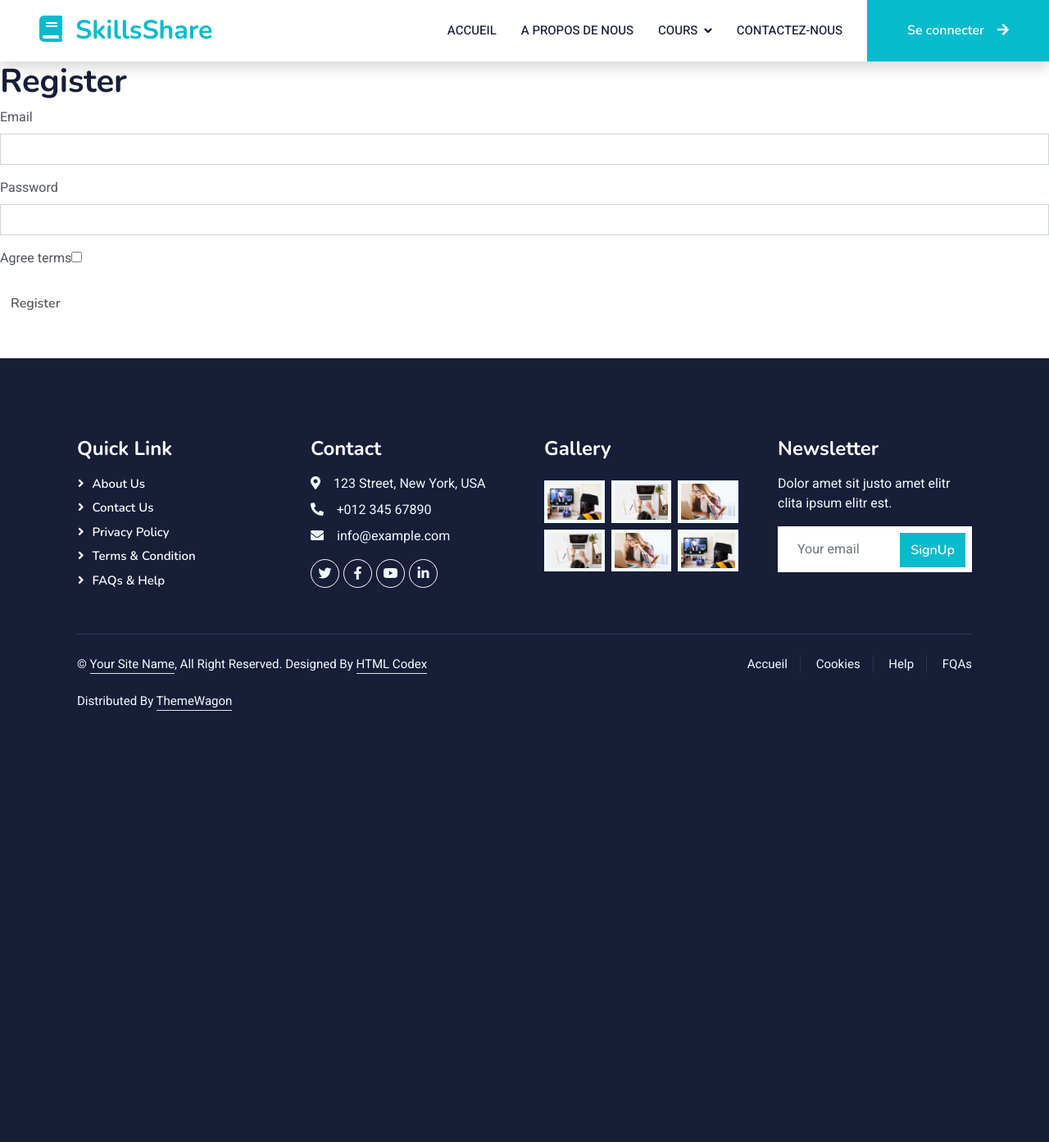
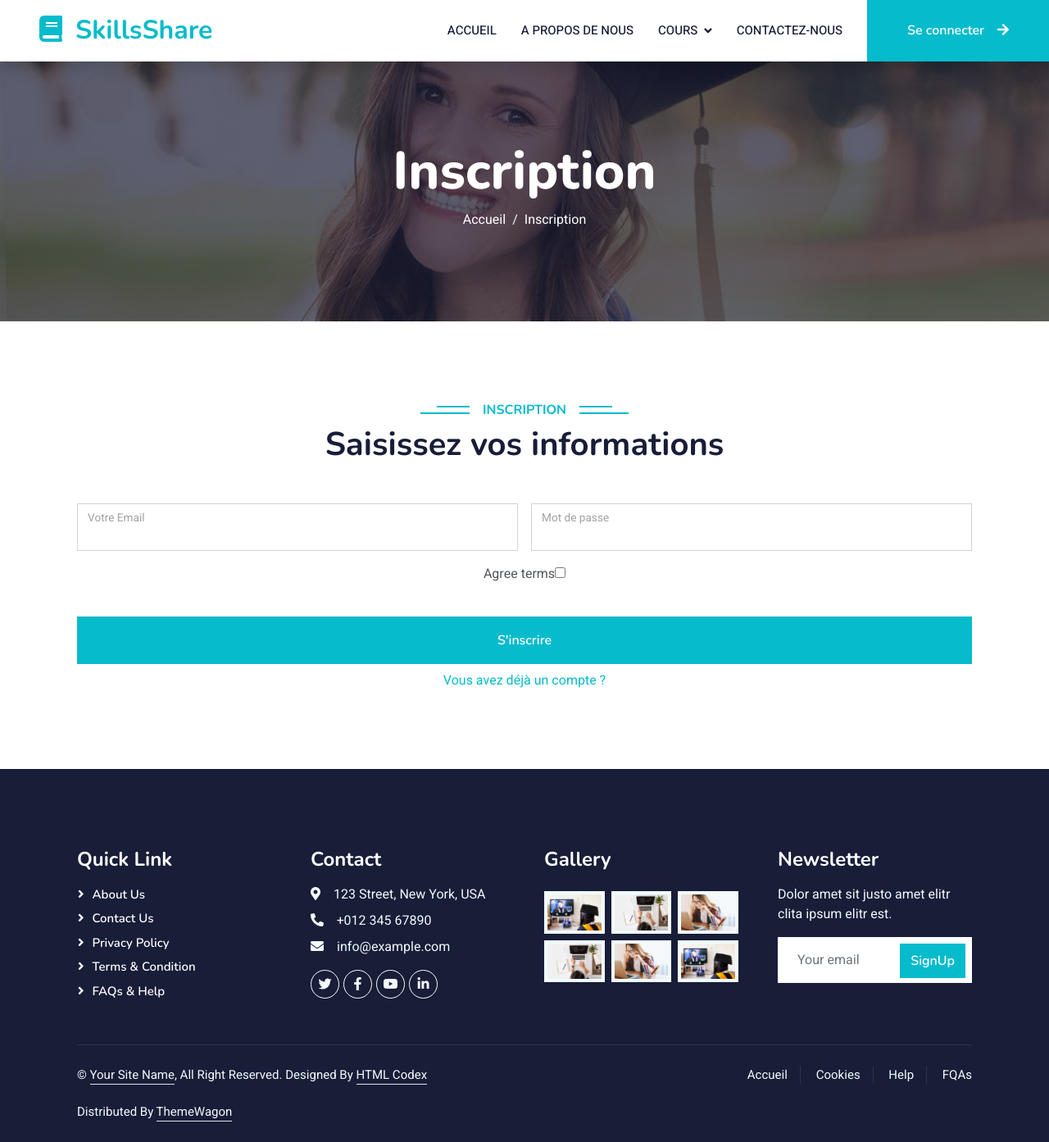
Before and after one commit to AFelix20100/SkillsShare, a Symfony app: template templates/authentification/register.html.twig in a window 1280 px wide. Shown: the whole page at 82% size. Before the commit the page ends 867 px from the top, so only its background shows below. Run offline with Twig, Linux system fonts and the light colour scheme; the template is opened without the code that fills it, so the values that code supplies are empty; form fields are guessed from the names that the template uses; some libraries are stand-ins or nearby versions.

Commit message:
Ajout login + register

```diff
--- a/public/css/style.css
+++ b/public/css/style.css
@@ -432,3 +432,8 @@
     padding-right: 0;
     border-right: none;
 }
+
+form[name="registration_form"] div.row div:nth-child(3){
+    display: flex;
+    gap: 1rem;
+}
--- a/templates/authentification/login.html.twig
+++ b/templates/authentification/login.html.twig
@@ -53,6 +53,9 @@
 						</div>
 					</div>
 				</form>
+				<div class="mt-2">
+					<a href="{{path('app_register')}}">Vous n'avez pas encore de compte ?</a>
+				</div>
 			</div>
 		</div>
 	</div>
--- a/templates/authentification/register.html.twig
+++ b/templates/authentification/register.html.twig
@@ -1,19 +1,62 @@
 {% extends 'base.html.twig' %}
 
-{% block title %}Register{% endblock %}
+{% block title %}Register
+{% endblock %}
 
 {% block body %}
-    <h1>Register</h1>
+	<!-- Header Start -->
+	<div class="container-fluid bg-primary py-5 mb-5 page-header">
+		<div class="container py-5">
+			<div class="row justify-content-center">
+				<div class="col-lg-10 text-center">
+					<h1 class="display-3 text-white animated slideInDown">Inscription</h1>
+					<nav aria-label="breadcrumb">
+						<ol class="breadcrumb justify-content-center">
+							<li class="breadcrumb-item">
+								<a class="text-white" href="{{ path('app_home')}}">Accueil</a>
+							</li>
+							<li class="breadcrumb-item text-white active" aria-current="page">Inscription</li>
+						</ol>
+					</nav>
+				</div>
+			</div>
+		</div>
+	</div>
+	<!-- Header End -->
 
-    {{ form_errors(registrationForm) }}
+	<div class="container-xxl py-5">
+		<div class="container">
+			<div class="text-center wow fadeInUp" data-wow-delay="0.1s">
+				<h6 class="section-title bg-white text-center text-primary px-3">Inscription</h6>
+				<h1 class="mb-5">Saisissez vos informations</h1>
+				{{ form_errors(registrationForm) }}
+				{{ form_start(registrationForm) }}
+				<div class="row g-3">
+					<div class="col-md-6">
+						<div class="form-floating">
+							{{ form_widget(registrationForm.email) }}
+							<label for="email">Votre Email</label>
+						</div>
+					</div>
+					<div class="col-md-6">
+						<div class="form-floating">
+							{{ form_widget(registrationForm.plainPassword)}}
+							<label for="password">Mot de passe</label>
+						</div>
+					</div>
+                    {{ form_row(registrationForm.agreeTerms) }}
+					<div class="col-12">
+						<input type="hidden" name="_csrf_token" value="{{ csrf_token('authenticate') }}">
 
-    {{ form_start(registrationForm) }}
-        {{ form_row(registrationForm.email) }}
-        {{ form_row(registrationForm.plainPassword, {
-            label: 'Password'
-        }) }}
-        {{ form_row(registrationForm.agreeTerms) }}
+						<button class="btn btn-primary w-100 py-3" type="submit">S'inscrire</button>
+					</div>
+				</div>
+				{{ form_end(registrationForm) }}
+                <div class="mt-2">
+					<a href="{{path('app_login')}}">Vous avez déjà un compte ?</a>
+				</div>
+			</div>
+		</div>
+	</div>
 
-        <button type="submit" class="btn">Register</button>
-    {{ form_end(registrationForm) }}
 {% endblock %}
```
Also changed, not shown: src/Form/RegistrationFormType.php (+7 -2 lines).
